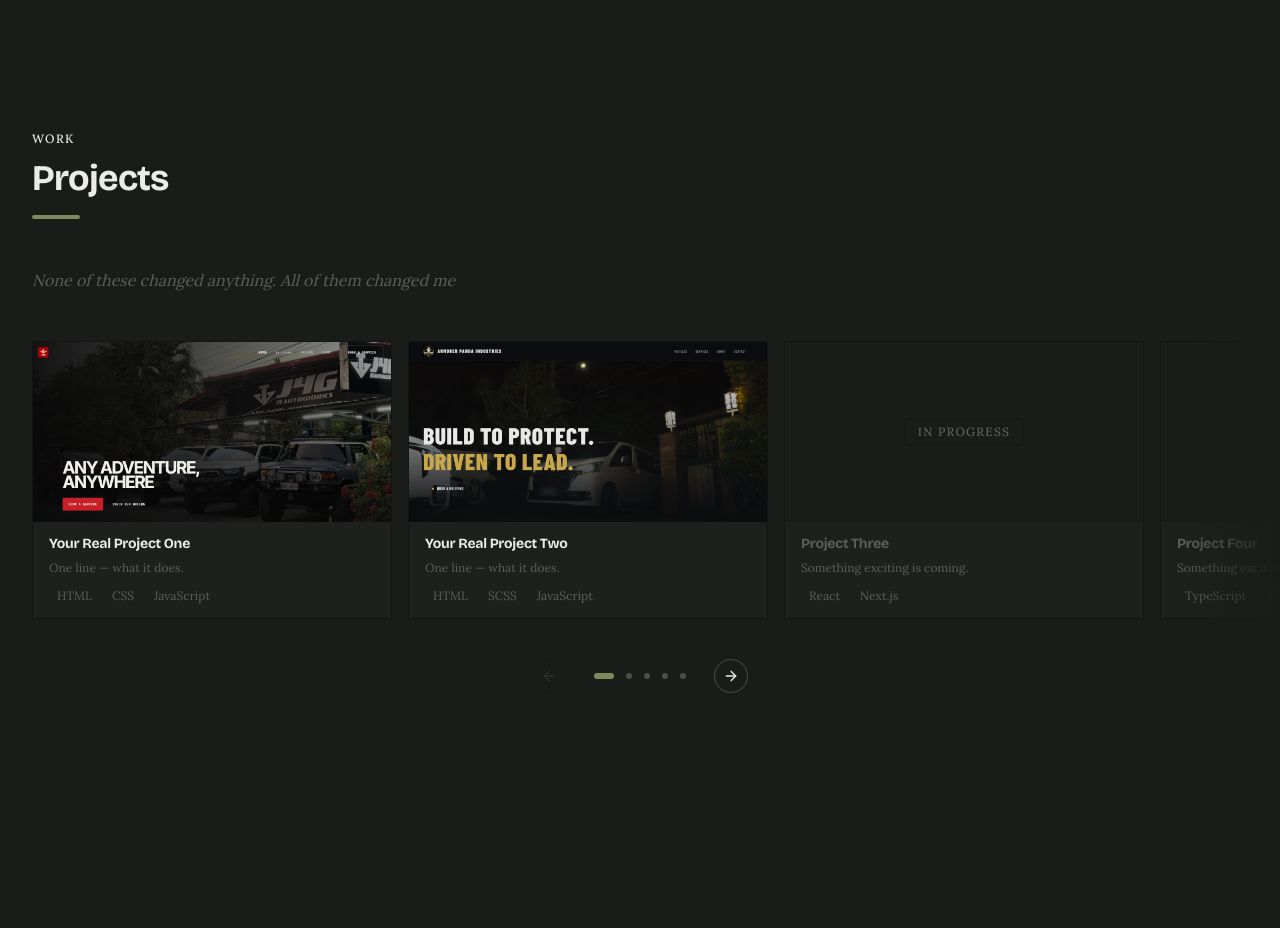
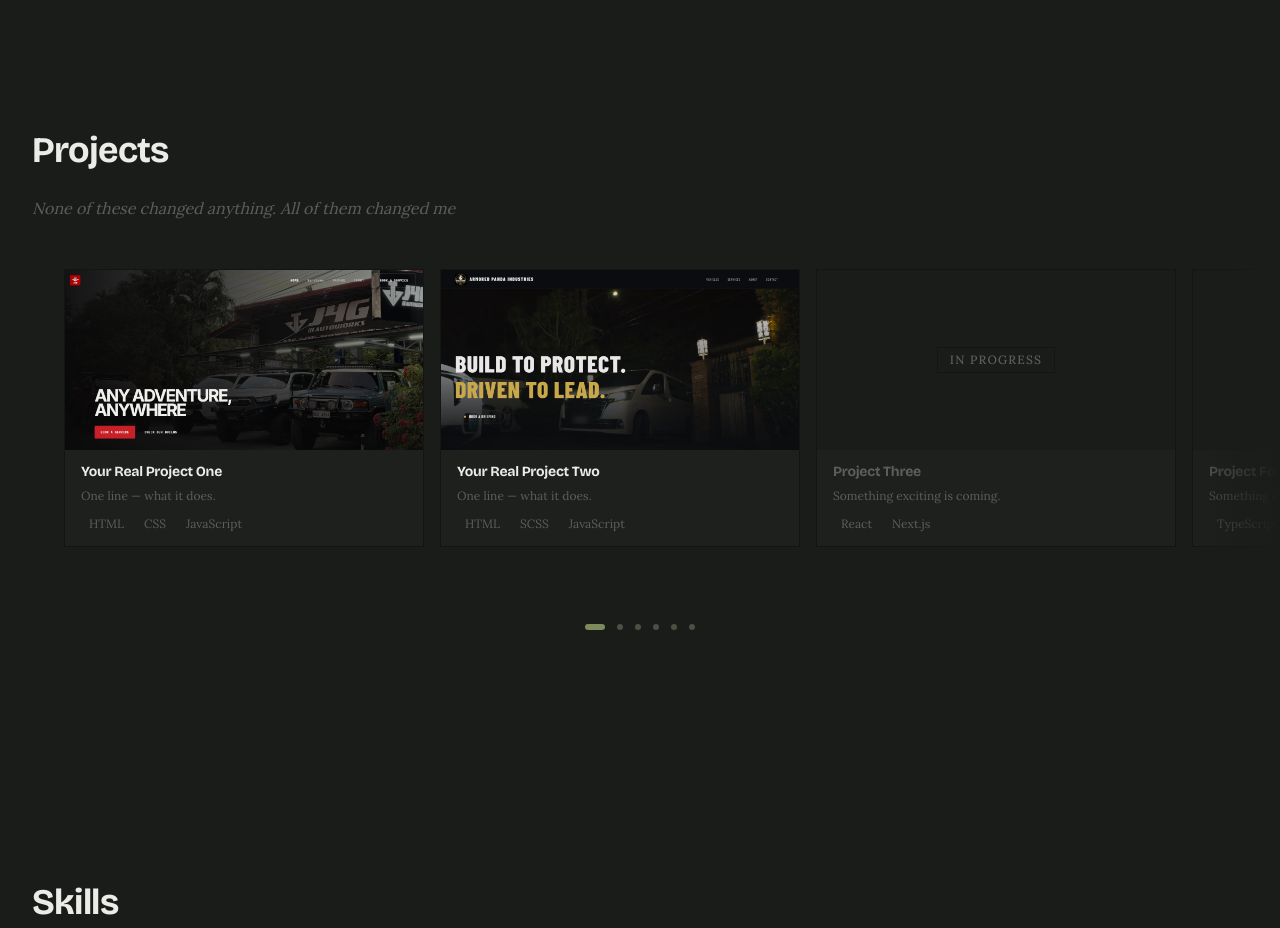
Before and after one commit to chriscstll/chriscstll, a Next.js app: page / in a window 1280 px wide. Shown: the part 1400-2328 px from the top of the page. Built offline with nearby package versions, Linux system fonts and the light colour scheme.

Commit message:
fixed the boundary math bug at the projects cards

```diff
--- a/components/sections/Projects.tsx
+++ b/components/sections/Projects.tsx
@@ -1,8 +1,9 @@
 "use client";
 
 import { useState, useRef, useEffect } from "react";
+import Image from "next/image";
 import { motion, AnimatePresence } from "framer-motion";
-import { X, ExternalLink, ArrowLeft, ArrowRight } from "lucide-react";
+import { X, ExternalLink } from "lucide-react";
 import { FaGithub } from "react-icons/fa";
 import ProjectCard from "@/components/ui/ProjectCard";
 import { CascadeText, BlurIn, StaggerList, StaggerItem } from "@/components/ui/motion-primitives";
@@ -19,29 +20,39 @@ export default function Projects() {
   const dragStartX = useRef(0);
   const dragStartScrollLeft = useRef(0);
   const hasDragged = useRef(false);
+  const pointerId = useRef<number | null>(null);
 
   const scrollRef = useRef<HTMLDivElement>(null);
+  const pendingIndexRef = useRef<number | null>(null);
 
-  /* =========================================================
-     SCROLL — active index detection
-     ========================================================= */
+  /* SCROLL - DETECT ACTIVE INDEX */
   const handleScroll = () => {
+    if (pendingIndexRef.current !== null) return;
+
     const el = scrollRef.current;
     if (!el) return;
 
     const cards = el.querySelectorAll<HTMLElement>("[data-project-card]");
-    if (cards.length < 2) return;
+    if (cards.length === 0) return;
 
-    const step = cards[1].offsetLeft - cards[0].offsetLeft;
-    if (step <= 0) return;
+    const startOffset = cards[0].offsetLeft;
+    const scrollLeft = el.scrollLeft;
 
-    const index = Math.round(el.scrollLeft / step);
-    setActiveIndex(Math.max(0, Math.min(index, projects.length - 1)));
+    let closest = 0;
+    let minDiff = Infinity;
+
+    cards.forEach((card, i) => {
+      const diff = Math.abs(card.offsetLeft - startOffset - scrollLeft);
+      if (diff < minDiff) {
+        minDiff = diff;
+        closest = i;
+      }
+    });
+
+    setActiveIndex(closest);
   };
 
-  /* =========================================================
-     ARROWS — scroll to specific index
-     ========================================================= */
+  /* ARROWS */
   const goTo = (index: number) => {
     const el = scrollRef.current;
     if (!el) return;
@@ -49,36 +60,39 @@ export default function Projects() {
     const cards = el.querySelectorAll<HTMLElement>("[data-project-card]");
     if (!cards[index]) return;
 
-    const target = cards[index].offsetLeft - cards[0].offsetLeft;
+    setActiveIndex(index);
+    pendingIndexRef.current = index;
+
+    const maxScroll = el.scrollWidth - el.clientWidth;
+    const startOffset = cards[0].offsetLeft;
+    const target = Math.min(cards[index].offsetLeft - startOffset, maxScroll);
+
     el.scrollTo({ left: target, behavior: "smooth" });
+
+    window.setTimeout(() => {
+      pendingIndexRef.current = null;
+    }, 600);
   };
-
-  const prev = () => goTo(activeIndex - 1);
-  const next = () => goTo(activeIndex + 1);
-
-  const atStart = activeIndex === 0;
-  const atEnd = activeIndex === projects.length - 1;
-
-  /* =========================================================
-     KEYBOARD — left/right arrows while section is in view
-     ========================================================= */
+  /* KEYBOARD */
   useEffect(() => {
     const onKey = (e: KeyboardEvent) => {
-      // Skip if user is typing in a form field
       const target = e.target as HTMLElement;
       if (target.tagName === "INPUT" || target.tagName === "TEXTAREA" || target.isContentEditable) {
         return;
       }
-      // Skip if modal is open
+      if (e.key === "Escape" && selectedProject) {
+        closeModal();
+        return;
+      }
       if (selectedProject) return;
 
       if (e.key === "ArrowLeft") {
         e.preventDefault();
-        prev();
+        goTo(Math.max(0, activeIndex - 1));
       }
       if (e.key === "ArrowRight") {
         e.preventDefault();
-        next();
+        goTo(Math.min(projects.length - 1, activeIndex + 1));
       }
     };
 
@@ -86,43 +100,74 @@ export default function Projects() {
     return () => window.removeEventListener("keydown", onKey);
   }, [activeIndex, selectedProject]);
 
-  /* =========================================================
-     DRAG — pointer handlers (existing behavior, preserved)
-     ========================================================= */
+  // DEADSPACE AT THE END OF CARDS
+  const [spacerWidth, setSpacerWidth] = useState(0);
+
+  useEffect(() => {
+    const measure = () => {
+      const el = scrollRef.current;
+      if (!el) return;
+      const cards = el.querySelectorAll<HTMLElement>("[data-project-card]");
+      if (cards.length === 0) return;
+      const cardWidth = cards[0].offsetWidth;
+      setSpacerWidth(Math.max(0, el.clientWidth - cardWidth));
+    };
+
+    measure();
+    window.addEventListener("resize", measure);
+    return () => window.removeEventListener("resize", measure);
+  }, [projects.length]);
+
+  /* DRAG */
   const handlePointerDown = (e: React.PointerEvent<HTMLDivElement>) => {
     const el = scrollRef.current;
     if (!el) return;
-    setIsDragging(true);
-    hasDragged.current = false;
+
     dragStartX.current = e.clientX;
     dragStartScrollLeft.current = el.scrollLeft;
-    el.setPointerCapture(e.pointerId);
+    hasDragged.current = false;
+    pointerId.current = e.pointerId;
+
+    setIsDragging(false);
   };
 
   const handlePointerMove = (e: React.PointerEvent<HTMLDivElement>) => {
-    if (!isDragging) return;
     const el = scrollRef.current;
     if (!el) return;
+    if (pointerId.current !== e.pointerId) return;
+
     const delta = e.clientX - dragStartX.current;
-    if (Math.abs(delta) > 4) hasDragged.current = true;
-    el.scrollLeft = dragStartScrollLeft.current - delta;
+
+    // Only start dragging after 4px of movement
+    if (!hasDragged.current && Math.abs(delta) > 4) {
+      hasDragged.current = true;
+      setIsDragging(true);
+      try {
+        el.setPointerCapture(e.pointerId);
+      } catch {}
+    }
+
+    if (hasDragged.current) {
+      el.scrollLeft = dragStartScrollLeft.current - delta;
+    }
   };
 
   const handlePointerUp = (e: React.PointerEvent<HTMLDivElement>) => {
-    if (!isDragging) return;
-    setIsDragging(false);
     const el = scrollRef.current;
-    if (el) {
+    if (el && pointerId.current === e.pointerId) {
       try {
         el.releasePointerCapture(e.pointerId);
-      } catch {
-        // ignore
-      }
+      } catch {}
     }
+    pointerId.current = null;
+    setIsDragging(false);
+  };
+
+  const handlePointerCancel = (e: React.PointerEvent<HTMLDivElement>) => {
+    handlePointerUp(e);
   };
 
   const handleProjectClick = (project: Project) => {
-    // If the user just dragged, don't trigger the click
     if (hasDragged.current) return;
     setSelectedProject(project);
   };
@@ -131,20 +176,7 @@ export default function Projects() {
 
   return (
     <section id="projects" className="py-24 md:py-32">
-      {/* ===============================================
-          SECTION HEADER
-      ================================================ */}
       <div className="max-w-7xl mx-auto px-4 sm:px-6 lg:px-8 mb-12">
-        <CascadeText
-          as="p"
-          text="Work"
-          className="text-xs font-medium tracking-widest uppercase mb-3"
-          delay={0.1}
-          stagger={0.06}
-          blur={6}
-          y={-8}
-        />
-
         <CascadeText
           as="h2"
           text="Projects"
@@ -154,10 +186,6 @@ export default function Projects() {
           blur={8}
           y={-10}
         />
-
-        <BlurIn delay={0.5} blur={8} y={6}>
-          <div className="section-title-underline" />
-        </BlurIn>
 
         <BlurIn delay={0.65} blur={8} y={10} className="mt-6 max-w-xl">
           <p
@@ -169,11 +197,8 @@ export default function Projects() {
         </BlurIn>
       </div>
 
-      {/* ===============================================
-          HORIZONTAL SCROLL
-      ================================================ */}
+      {/* HORIZONTAL SCROLL */}
       <div className="relative">
-        {/* Right fade */}
         <div
           className="absolute right-0 top-0 bottom-0 w-24 z-10 pointer-events-none"
           style={{
@@ -205,36 +230,32 @@ export default function Projects() {
           }}
         >
           <div className="flex flex-nowrap gap-4 px-4 sm:px-6 lg:px-8" style={{ width: "max-content" }}>
-            {projects.map((project) => (
-              <div key={project.title} data-project-card>
-                <ProjectCard project={project} isDragging={isDragging} onClick={() => handleProjectClick(project)} />
-              </div>
-            ))}
+            <StaggerList
+              className="flex flex-nowrap gap-4 px-4 sm:px-6 lg:px-8"
+              style={{ width: "max-content" }}
+              delay={0.85}
+              stagger={0.08}
+            >
+              {projects.map((project) => (
+                <StaggerItem key={project.title}>
+                  <div data-project-card>
+                    <ProjectCard
+                      project={project}
+                      isDragging={isDragging}
+                      onClick={() => handleProjectClick(project)}
+                    />
+                  </div>
+                </StaggerItem>
+              ))}
+              <div aria-hidden="true" style={{ width: spacerWidth, flexShrink: 0 }} />
+            </StaggerList>
           </div>
         </div>
       </div>
 
-      {/* ===============================================
-          NAV — arrows + dots
-      ================================================ */}
       <div className="mt-6 flex items-center justify-center gap-4 px-4 sm:gap-6">
-        {/* LEFT ARROW — hidden on mobile */}
-        <button
-          type="button"
-          onClick={prev}
-          disabled={atStart}
-          aria-label="Previous project"
-          className="hidden items-center justify-center rounded-full border p-2 transition-all duration-300 disabled:opacity-30 disabled:cursor-not-allowed sm:flex"
-          style={{
-            borderColor: atStart ? "var(--color-border)" : "var(--color-border-hover)",
-            color: atStart ? "var(--color-foreground-subtle)" : "var(--color-foreground)",
-          }}
-        >
-          <ArrowLeft size={16} />
-        </button>
-
         {/* DOTS */}
-        <div className="flex items-center gap-1">
+        <div className="mt-6 flex items-center justify-center gap-1 px-4">
           {projects.map((project, i) => {
             const isActive = i === activeIndex;
 
@@ -245,9 +266,8 @@ export default function Projects() {
                 onClick={() => goTo(i)}
                 aria-label={`Go to ${project.title}`}
                 aria-current={isActive}
-                className="group relative flex h-8 items-center justify-center px-1"
+                className="flex h-8 items-center justify-center px-1"
               >
-                {/* Pill / dot */}
                 <span
                   className="block rounded-full transition-all duration-400 ease-[cubic-bezier(0.16,1,0.3,1)]"
                   style={{
@@ -256,42 +276,13 @@ export default function Projects() {
                     backgroundColor: isActive ? "var(--color-accent)" : "var(--color-border-hover)",
                   }}
                 />
-
-                {/* Tooltip */}
-                <span
-                  className="pointer-events-none absolute bottom-full left-1/2 mb-3 -translate-x-1/2 whitespace-nowrap rounded-md border px-2 py-1 text-[10px] font-medium opacity-0 transition-opacity duration-200 group-hover:opacity-100"
-                  style={{
-                    backgroundColor: "var(--color-background-card)",
-                    borderColor: "var(--color-border)",
-                    color: "var(--color-foreground)",
-                  }}
-                >
-                  {project.title}
-                </span>
               </button>
             );
           })}
         </div>
-
-        {/* RIGHT ARROW — hidden on mobile */}
-        <button
-          type="button"
-          onClick={next}
-          disabled={atEnd}
-          aria-label="Next project"
-          className="hidden items-center justify-center rounded-full border p-2 transition-all duration-300 disabled:opacity-30 disabled:cursor-not-allowed sm:flex"
-          style={{
-            borderColor: atEnd ? "var(--color-border)" : "var(--color-border-hover)",
-            color: atEnd ? "var(--color-foreground-subtle)" : "var(--color-foreground)",
-          }}
-        >
-          <ArrowRight size={16} />
-        </button>
       </div>
 
-      {/* ===============================================
-          MODAL — unchanged
-      ================================================ */}
+      {/* MODAL */}
       <AnimatePresence>
         {selectedProject && (
           <>
@@ -320,20 +311,27 @@ export default function Projects() {
               transition={{ duration: 0.25, ease: [0.4, 0, 0.2, 1] }}
             >
               <div
-                className="relative w-full h-55 md:h-70 overflow-hidden"
+                className="relative w-full h-[220px] md:h-[280px] overflow-hidden"
                 style={{ backgroundColor: "var(--color-background-secondary)" }}
               >
-                <img
+                <Image
                   src={selectedProject.image}
                   alt={selectedProject.title}
+                  fill
                   sizes="(max-width: 768px) 100vw, 672px"
                   className="object-contain object-center"
+                  priority
                 />
-
                 <button
                   onClick={closeModal}
                   aria-label="Close project"
-                  className="absolute top-3 right-3 z-10 p-2 transition-transform duration-300 ease-[cubic-bezier(0.34,1.56,0.64,1)] hover:scale-125 active:scale-90"
+                  className="absolute top-3 right-3 z-10 p-2 transition-transform
+               duration-300 ease-[cubic-bezier(0.34,1.56,0.64,1)]
+               hover:scale-125 active:scale-90"
+                  style={{
+                    backgroundColor: "rgba(15,15,15,0.8)",
+                    color: "var(--color-foreground)",
+                  }}
                 >
                   <X size={20} />
                 </button>
--- a/components/ui/motion-primitives.tsx
+++ b/components/ui/motion-primitives.tsx
@@ -3,16 +3,14 @@
 import { motion, useReducedMotion, type Variants } from "framer-motion";
 import type { ReactNode } from "react";
 
-/* =========================================================
-   EASING
-   ========================================================= */
+/* EASING */
 const EASE_OUT_EXPO = [0.16, 1, 0.3, 1] as const;
 
-/* =========================================================
+/*
    CASCADE TEXT
    Splits text into characters (or words), each blurs in
    from below with a spring offset. Classic + blur combo.
-   ========================================================= */
+    */
 
 const motionTags = {
   span: motion.span,
@@ -30,7 +28,7 @@ type CascadeTextProps = {
   text: string;
   as?: MotionTag;
   className?: string;
-  /** Applied to each character span instead of the parent */
+
   charClassName?: string;
   delay?: number;
   stagger?: number;
@@ -115,10 +113,7 @@ export function CascadeText({
   );
 }
 
-/* =========================================================
-   BLUR IN
-   Wraps a whole block. Blurs + slides + fades in on scroll.
-   ========================================================= */
+/* BLUR IN | Wraps a whole block. Blurs + slides + fades in on scroll. */
 
 type BlurInProps = {
   children: ReactNode;
@@ -128,7 +123,7 @@ type BlurInProps = {
   y?: number;
   blur?: number;
   once?: boolean;
-  trigger?: "mount" | "view"; // ← add this
+  trigger?: "mount" | "view";
 };
 
 export function BlurIn({
@@ -139,7 +134,7 @@ export function BlurIn({
   y = 20,
   blur = 12,
   once = true,
-  trigger = "view", // ← add this (defaults to scroll-triggered)
+  trigger = "view",
 }: BlurInProps) {
   const reduce = useReducedMotion();
 
@@ -165,20 +160,19 @@ export function BlurIn({
   );
 }
 
-/* =========================================================
-   STAGGER LIST + ITEM
-   For lists (like your timeline). Parent staggers children
-   that are wrapped in <StaggerItem>.
-   ========================================================= */
+/* STAGGER LIST + ITEM
+   For lists. Parent staggers children
+   that are wrapped in <StaggerItem>. */
 
 type StaggerListProps = {
   children: ReactNode;
   className?: string;
   delay?: number;
   stagger?: number;
+  style?: React.CSSProperties;
 };
 
-export function StaggerList({ children, className = "", delay = 0, stagger = 0.15 }: StaggerListProps) {
+export function StaggerList({ children, className = "", delay = 0, stagger = 0.15, style }: StaggerListProps) {
   const reduce = useReducedMotion();
 
   if (reduce) return <div className={className}>{children}</div>;
@@ -186,6 +180,7 @@ export function StaggerList({ children, className = "", delay = 0, stagger = 0.1
   return (
     <motion.div
       className={className}
+      style={style}
       initial="hidden"
       whileInView="visible"
       viewport={{ once: true, amount: 0.2 }}
--- a/data/portfolio.ts
+++ b/data/portfolio.ts
@@ -117,6 +117,14 @@ export const projects: Project[] = [
     image: "/projects/placeholder.png",
     status: "coming-soon",
   },
+  {
+    title: "Project Six",
+    shortDescription: "Something exciting is coming.",
+    description: "This project is currently in progress. Check back soon.",
+    tech: ["React", "Next.js"],
+    image: "/projects/placeholder.png",
+    status: "coming-soon",
+  },
 ];
 
 export const skillsTagline = "The stack is visible. The judgment isn't.";
```
